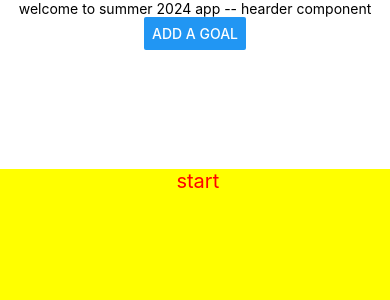
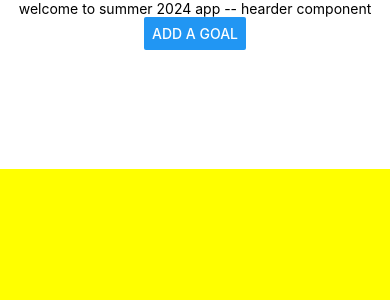
Before and after one commit to jinzhang01/mobile24, a React Native app: screen / in a window 390 px wide. Shown: the top 300 px of the page. Built offline with nearby package versions, Linux system fonts and the light colour scheme.

Commit message:
refactor the cancel button

```diff
--- a/App.js
+++ b/App.js
@@ -7,7 +7,7 @@ import { Button, SafeAreaView } from 'react-native';
 
 export default function App() {
   const appName = "summer 2024";
-  const [receivedText, setReceivedText] = useState("start");
+  const [receivedText, setReceivedText] = useState("");
   const [modalVisible, setModalVisible] = useState(false);
 
   function handleInputData(data){
```
Also changed, not shown: Components/Input.js (+3 -5 lines).
